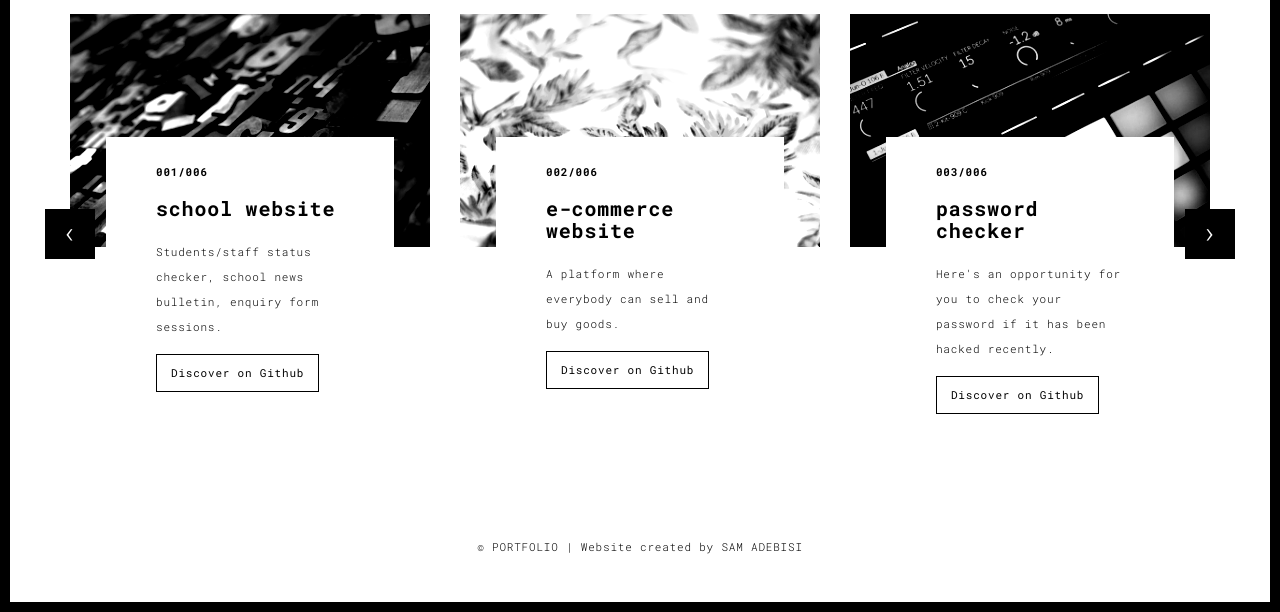
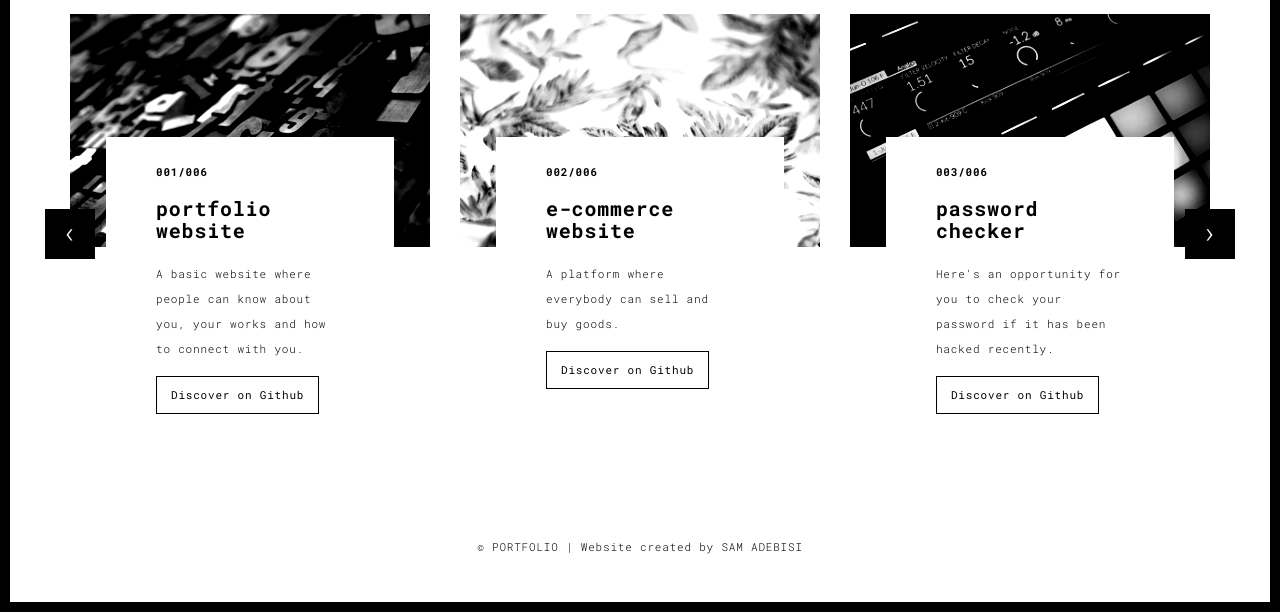
Before and after one commit to SamAdebisi/portfo, a Flask app: page /works.html in a window 1280 px wide. Shown: the part 188-800 px from the top of the page. Run offline with Flask 2, Linux system fonts and the light colour scheme; some libraries are stand-ins or nearby versions.

Commit message:
update changes

```diff
--- a/templates/works.html
+++ b/templates/works.html
@@ -74,9 +74,9 @@
                       </a>
                       <div class="card-container card-container-lg">
                         <h4>001/006</h4>
-                        <h3>school website</h3>
-                        <p>Students/staff status checker, school news bulletin, enquiry form sessions.</p>
-                        <a href="https://github.com/SamAdebisi/school_website" title="" class="btn btn-default">Discover on Github</a>
+                        <h3>portfolio website</h3>
+                        <p>A basic website where people can know about you, your works and how to connect with you.</p>
+                        <a href="https://github.com/SamAdebisi/portfo" title="" class="btn btn-default">Discover on Github</a>
                       </div>
                     </div>
                     <div class="col-sm-4">
```
